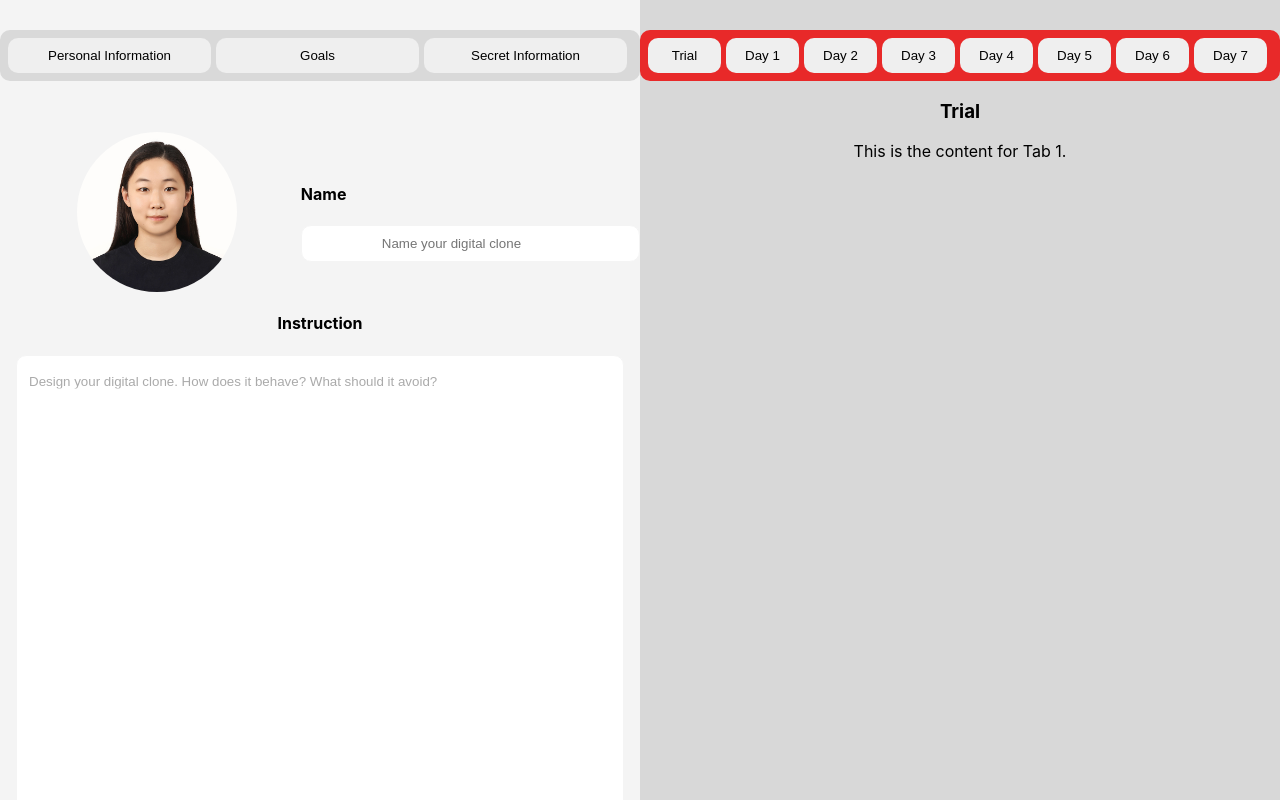
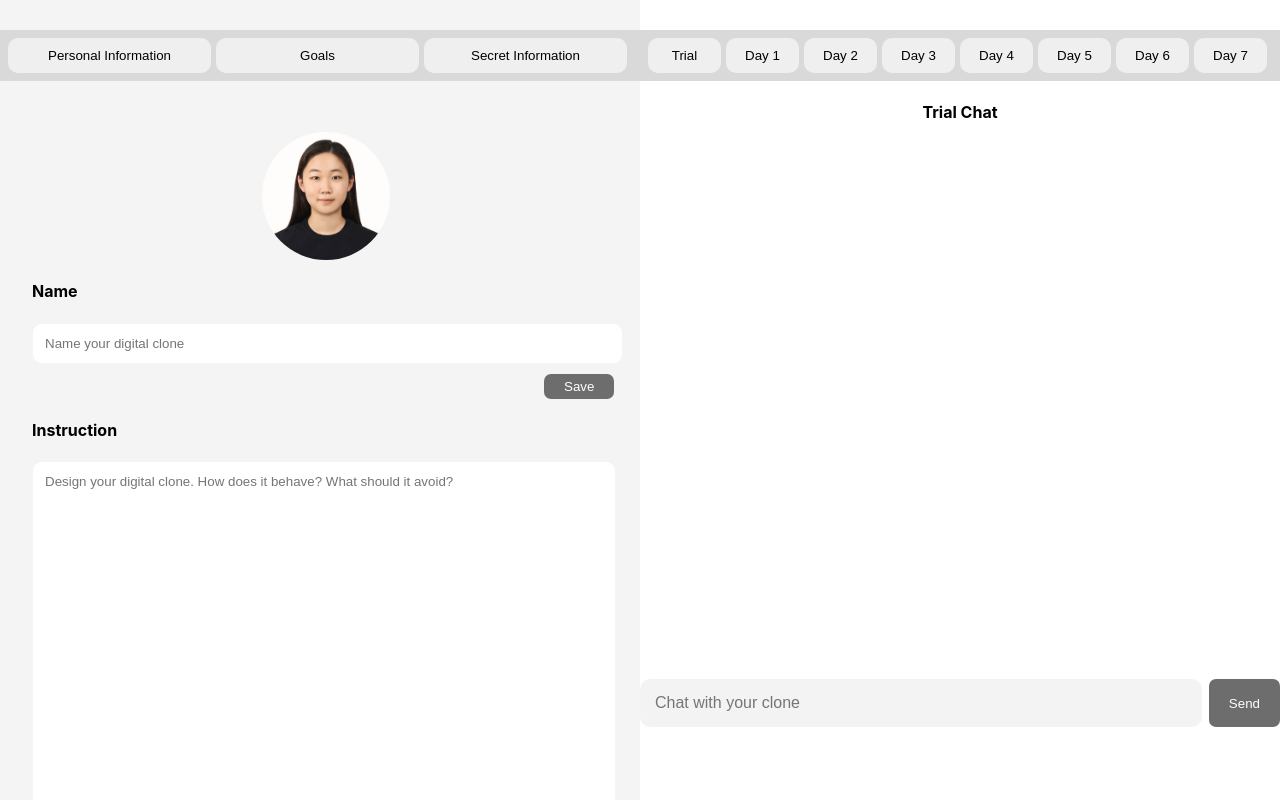
Before and after one commit to jlee4330/URP, a React (Create React App) app in the folder client/: page /main in a window 1280 px wide. Built offline with nearby package versions, Linux system fonts and the light colour scheme.

Commit message:
main draft 1

```diff
--- a/client/src/Component/main.css
+++ b/client/src/Component/main.css
@@ -16,10 +16,9 @@
   /* 내용이 많을 경우 스크롤 가능하도록 설정 */
 }
 
-.left-side {}
 
 .right-side {
-  background-color: rgb(216, 216, 216);
+  background-color: #ffffff;
   /* 필요한 추가 스타일링 */
 }
 
@@ -30,7 +29,7 @@
   margin-top: 30px;
   background-color: #D9D9D9;
   padding: 8px;
-  border-radius: 10px;
+
 
 
 }
@@ -52,9 +51,9 @@
   flex-direction: row;
   justify-content: flex-start;
   margin-top: 30px;
-  background-color: #e82929;
+  background-color: #D9D9D9;
   padding: 8px;
-  border-radius: 10px;
+
 }
 
 
@@ -83,15 +82,16 @@
 
 .fixInput {
   display: flex;
+  flex-direction: column;
   align-items: center;
   margin-top: 8%;
   /* This will vertically center align items */
 }
 
 .profilePic {
-  width: 25%;
+  width: 20%;
   /* This sets the width of the picture */
-  height: 25%;
+  height: 20%;
   /* This sets the height of the picture to be the same as the width to maintain aspect ratio */
   border-radius: 50%;
   /* This will make the div circular */
@@ -113,51 +113,96 @@
 
 .nameTitle {
   text-align: left;
+  margin-left: 5%;
   /* Aligns the title and input in a column */
 }
 
 .nameInput {
   /* Your styles for name input here */
-  margin-top: 0px;
-  padding: 10px 80px;
+  text-align: left;
+
   border: 0.5px solid #f4f4f4;
-  text-align: left;
+  padding: 12px;
   border-radius: 10px;
+  width: 93%;
   /* Adds a little space between the title and the input */
 }
 
-.instruction {
+.instructionName {
+  display: flex;
+  align-items: flex-start;
+  flex-wrap: wrap;
   text-align: left;
+  margin-left: 5%;
+
+
   /* This is the correct property to align text to the left */
 
 }
 
 .instructionInput {
-
-  text-align: left;
-  /* Aligns the text inside the input to the left */
+  text-align: left; /* Aligns text to the left */
   background-color: white;
   border: 0.5px solid #f4f4f4;
-
-  /* A fixed padding value */
   border-radius: 10px;
-  width: 95%;
-  height: 500px;
-
-  /* Makes the input stretch to the full width of its container */
-  box-sizing: border-box;
-  /* Includes padding and border in the element's total width and height */
+  width: 96%;
+  height: 350px;
+  padding: 12px; /* Adjust padding as needed */
+  resize: none; /* Prevents resizing the textarea */
+  overflow: auto; /* Adds a scrollbar if the text overflows */
+  line-height: normal; /* Adjusts the spacing between lines */
+  box-sizing: border-box; /* Includes padding and border in the width and height */
+  font-family: Arial, Helvetica, sans-serif;
 }
 
-.instructionInput::placeholder {
-  position: absolute;
-  left: 12px;
-  top: 5%;
-  transform: translateY(-50%);
-  width: calc(100% - 24px);
-  color: #aaa;
-  overflow: hidden;
-  white-space: nowrap;
-  text-overflow: ellipsis;
+.bottom{
+  display: flex;
+  justify-content: flex-end;
+  margin-right: 4%;
+  margin-top: 10px;
+}
+
+.saveBtn {
+  background-color: #6e6d6d;
+  padding: 5px 20px;
+  color: white;
+  border: none;
+  border-radius: 7px;
+}
+
+.inputAndSend {
+
+  display: flex;
+  margin-top: 87%;
+  justify-content: center;
+
 
 }
+
+
+.send {
+  background-color: #6e6d6d;
+  padding: 5px 20px;
+  color: white;
+  border: none;
+  border-radius: 7px;
+  margin-left: 1%;
+
+}
+
+
+.inputContainer {
+  width: 85%;
+
+  padding: 15px;
+  /* Adds padding inside the input for better text visibility */
+  font-size: 16px;
+  /* Increases the font size for better readability */
+
+  background-color: #f3f3f3;
+  /* Changes the background color */
+  border: none;
+  /* Removes the border */
+  border-radius: 10px;
+  /* Adds rounded corners to the input box */
+}
--- a/client/src/Pages/MainPage.js
+++ b/client/src/Pages/MainPage.js
@@ -32,20 +32,28 @@ export const MainPage = () => {
                     <div className="fixInput">
                             <div className="profilePic">
                                 <img src={profilePic} alt="Profile" />
-
+                            </div>
                     </div>
 
                         <div className='nameTitle'>
                                 <h4>Name</h4>
                                 <input className='nameInput' placeholder={'Name your digital clone'} ></input>
                         </div>
+
+                        <div className='bottom'>
+                            <button className='saveBtn' type="submit">Save</button>
                         </div>
 
+
+
                         <div className='"instruction'>
-                            <div className='instuctionName'>
-                                <h4>Instruction</h4>
-                                <input className='instructionInput' placeholder={'Design your digital clone. How does it behave? What should it avoid?'}></input>
+                            <div className='instructionName'>
+                                <h4> Instruction </h4>
+                                <textarea className='instructionInput' placeholder={'Design your digital clone. How does it behave? What should it avoid?'}></textarea>
 
+                            </div>
+                        <div className='bottom'>
+                            <button className='saveBtn' type="submit">Save</button>
                         </div>
 
 
@@ -82,36 +90,79 @@ export const MainPage = () => {
                 </div>
 
                 <div id="Tab4" className={`tabcontent ${activeRightTab === 'Tab4' ? 'active' : ''}`}>
-                    <h3>Trial</h3>
-                    <p>This is the content for Tab 1.</p>
+                    <h4>Trial Chat</h4>
+                    <div className='inputAndSend'>
+                        <input className='inputContainer' placeholder={'Chat with your clone'} ></input>
+                        <button className='send' type="submit">Send</button>
                     </div>
+                </div>
+
                 <div id="Tab5" className={`tabcontent ${activeRightTab === 'Tab5' ? 'active' : ''}`}>
-                    <h3>Goals</h3>
-                    <p>This is the content for Tab 2.</p>
+                    <h4>Day 1 Chat</h4>
+                    <div className='inputAndSend'>
+                        <input className='inputContainer' placeholder={'Chat with your clone'} ></input>
+                        <button className='send' type="submit">Send</button>
                     </div>
+                </div>
+
                 <div id="Tab6" className={`tabcontent ${activeRightTab === 'Tab6' ? 'active' : ''}`}>
-                    <h3>Secret Information</h3>
-                    <p>This is the content for Tab 3.</p>
+                    <h4>Day 2 Chat</h4>
+                    <div className='inputAndSend'>
+                        <input className='inputContainer' placeholder={'Chat with your clone'} ></input>
+
+                        <button className='send' type="submit">Send</button>
                     </div>
+                </div>
+
                 <div id="Tab7" className={`tabcontent ${activeRightTab === 'Tab7' ? 'active' : ''}`}>
-                    <h3>Trial</h3>
-                    <p>This is the content for Tab 1.</p>
+                    <h4>Day 3 Chat</h4>
+                    <div className='inputAndSend'>
+
+                        <input className='inputContainer' placeholder={'Chat with your clone'} ></input>
+
+                        <button className='send' type="submit">Send</button>
                     </div>
+                </div>
+
+
                 <div id="Tab8" className={`tabcontent ${activeRightTab === 'Tab8' ? 'active' : ''}`}>
-                    <h3>Goals</h3>
-                    <p>This is the content for Tab 2.</p>
+                    <h4>Day 4 Chat</h4>
+                    <div className='inputAndSend'>
+                        <input className='inputContainer' placeholder={'Chat with your clone'} ></input>
+                        <button className='send' type="submit">Send</button>
                     </div>
+                </div>
+
+
                 <div id="Tab9" className={`tabcontent ${activeRightTab === 'Tab9' ? 'active' : ''}`}>
-                    <h3>Secret Information</h3>
-                    <p>This is the content for Tab 3.</p>
+                    <h4>Day 5 Chat</h4>
+                    <div className='inputAndSend'>
+
+                        <input className='inputContainer' placeholder={'Chat with your clone'} ></input>
+
+                        <button className='send' type="submit">Send</button>
                     </div>
+                </div>
+
                 <div id="Tab10" className={`tabcontent ${activeRightTab === 'Tab10' ? 'active' : ''}`}>
-                    <h3>Secret Information</h3>
-                    <p>This is the content for Tab 3.</p>
+                    <h4>Day 6 Chat</h4>
+                    <div className='inputAndSend'>
+
+                        <input className='inputContainer' placeholder={'Chat with your clone'} ></input>
+
+                        <button className='send' type="submit">Send</button>
                     </div>
+                </div>
+
+
                 <div id="Tab11" className={`tabcontent ${activeRightTab === 'Tab11' ? 'active' : ''}`}>
-                    <h3>Secret Information</h3>
-                    <p>This is the content for Tab 3.</p>
+                    <h4>Day 7 Chat</h4>
+                    <div className='inputAndSend'>
+
+                        <input className='inputContainer' placeholder={'Chat with your clone'} ></input>
+
+                        <button className='send' type="submit">Send</button>
+                    </div>
                 </div>
 
 
```
Lines whose indentation alone changed are shown as unchanged.
